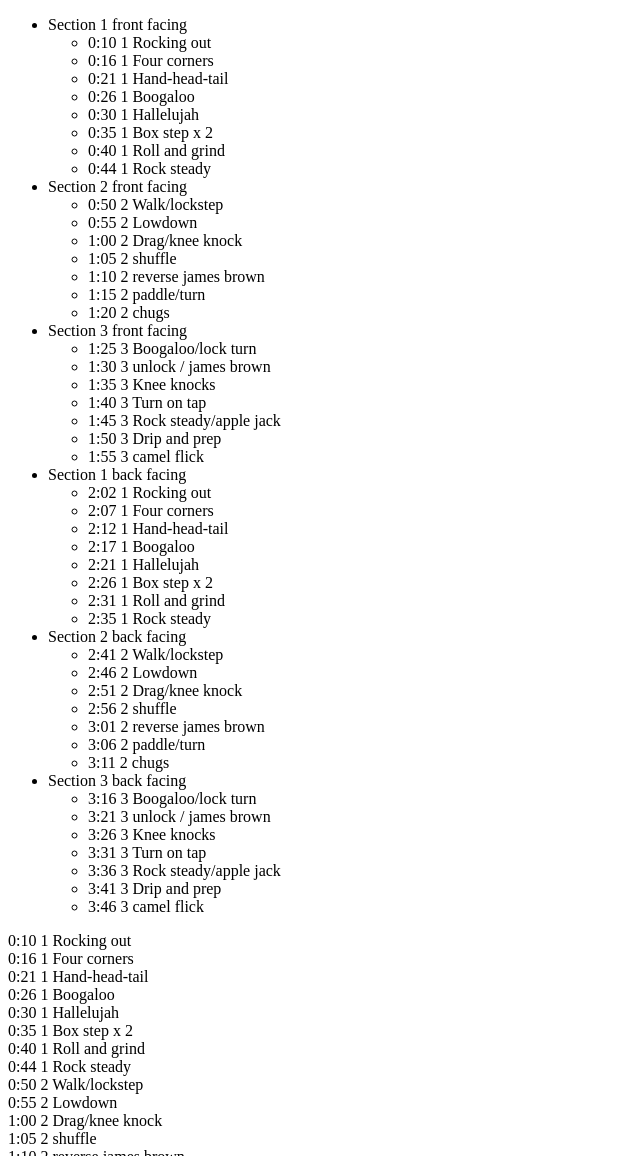
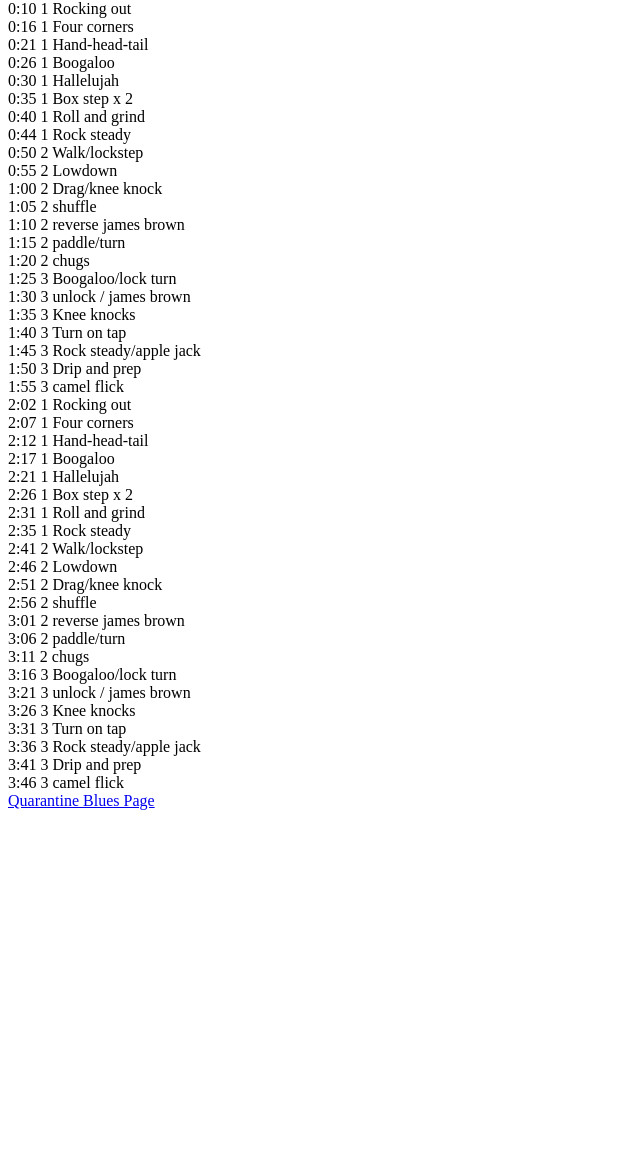
Before and after one commit to gregdyke/gregdyke.github.io, a Jekyll site: the page quarantine-blues.html, which Jekyll copies as it is, in a window 1280 px wide and 1400 px high, scrolled down 230 px, cut to the strip 244-1400 px from the top of the window. Shown: the whole strip, without its empty margins (0-640 px from the left). Built offline with Jekyll 4.4.1, drawn with Linux system fonts in a browser that asks for light colours; after the commit the page ends 1292 px from its top, so only the background shows below that.

Commit message:
Update quarantine-blues.html

```diff
--- a/quarantine-blues.html
+++ b/quarantine-blues.html
@@ -12,7 +12,7 @@
 <iframe width="640" height="390"
   src="//www.youtube.com/embed/D9hLVlU0Up0?enablejsapi=1"
   frameborder="0"></iframe>
-<ul class="chapters">
+<div class="chapters"><ul>
 <li>Section 1 front facing<ul>
 <li>0:10	1 Rocking out </li>
 <li>0:16	1 Four corners </li>
@@ -69,7 +69,7 @@
 <li>3:41	3 Drip and prep </li>
 <li>3:46	3 camel flick </li>
 </ul></li>
-</ul>
+  </ul></div>
 
  <div class="chapters">
 0:10	1 Rocking out <br>
```
